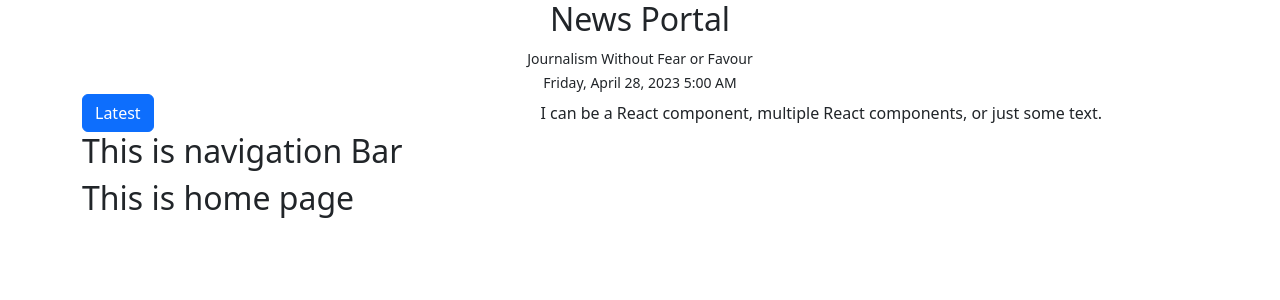
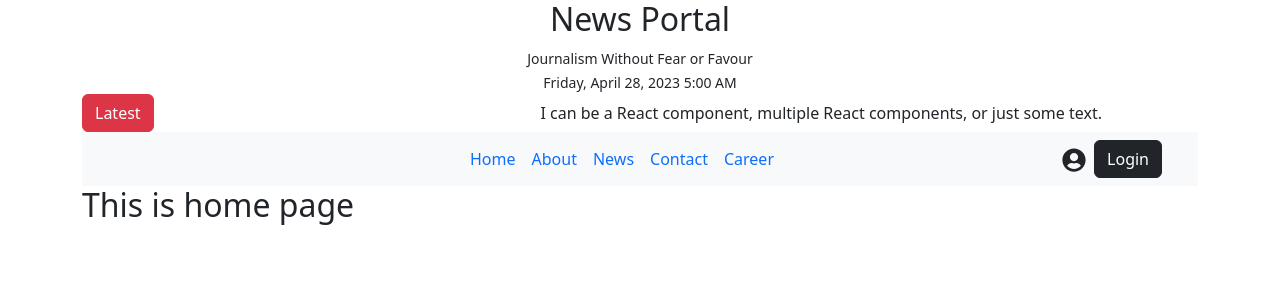
Before and after one commit to mohammadmukhter/news-portal, a React (Vite) app: page / in a window 1280 px wide. Shown: the top 300 px of the page. Built offline with nearby package versions, Linux system fonts and the light colour scheme.

Commit message:
heading section code complete

```diff
--- a/package.json
+++ b/package.json
@@ -18,6 +18,7 @@
     "react-bootstrap": "^2.7.4",
     "react-dom": "^18.2.0",
     "react-fast-marquee": "^1.5.2",
+    "react-icons": "^4.8.0",
     "react-router-dom": "^6.10.0",
     "sort-by": "^1.2.0"
   },
--- a/src/components/pages/Shared/MarqueeSection.jsx
+++ b/src/components/pages/Shared/MarqueeSection.jsx
@@ -5,7 +5,7 @@ import Marquee from "react-fast-marquee";
 const MarqueeSection = () => {
   return (
     <div className="d-flex">
-      <Button class="btn btn-danger">Latest</Button>
+      <Button className="btn btn-danger">Latest</Button>
       <Marquee className="ms-4 text-xl" speed="120">
         I can be a React component, multiple React components, or just some
         text.
--- a/src/components/pages/Shared/NavigationBar.jsx
+++ b/src/components/pages/Shared/NavigationBar.jsx
@@ -1,10 +1,38 @@
 import React from "react";
+import { Container, Nav, Navbar } from "react-bootstrap";
+import { FaUserCircle } from "react-icons/fa";
+import { Link } from "react-router-dom";
 
 const NavigationBar = () => {
   return (
-    <div>
-      <h2>This is navigation Bar</h2>
-    </div>
+    <Navbar bg="light" variant="light">
+      <Container className="row">
+        <div className="col-4"></div>
+        <Nav className="col-4 me-auto d-flex gap-3 text-center justify-content-center align-items-center">
+          <Link className=" text-decoration-none" to="/">
+            Home
+          </Link>
+          <Link className=" text-decoration-none" to="/about">
+            About
+          </Link>
+          <Link className=" text-decoration-none" to="/news">
+            News
+          </Link>
+          <Link className=" text-decoration-none" to="/contact">
+            Contact
+          </Link>
+          <Link className=" text-decoration-none" to="/career">
+            Career
+          </Link>
+        </Nav>
+        <div className="col-4 d-flex justify-content-end align-items-center">
+          <Link>
+            <FaUserCircle className="fs-4 text-dark" />
+          </Link>
+          <Link className="btn btn-dark ms-2">Login</Link>
+        </div>
+      </Container>
+    </Navbar>
   );
 };
 
```
Also changed, not shown: 1 other file (tests, documents, lock files or other folders).
